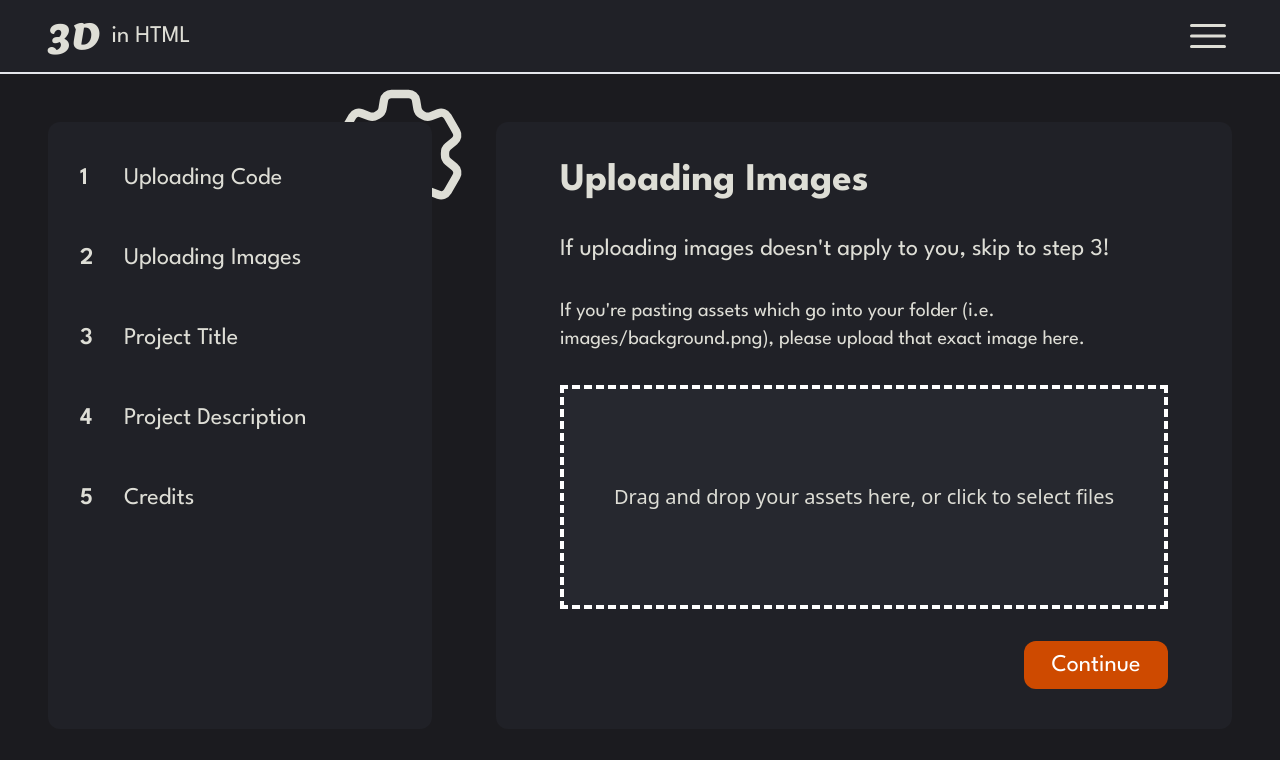
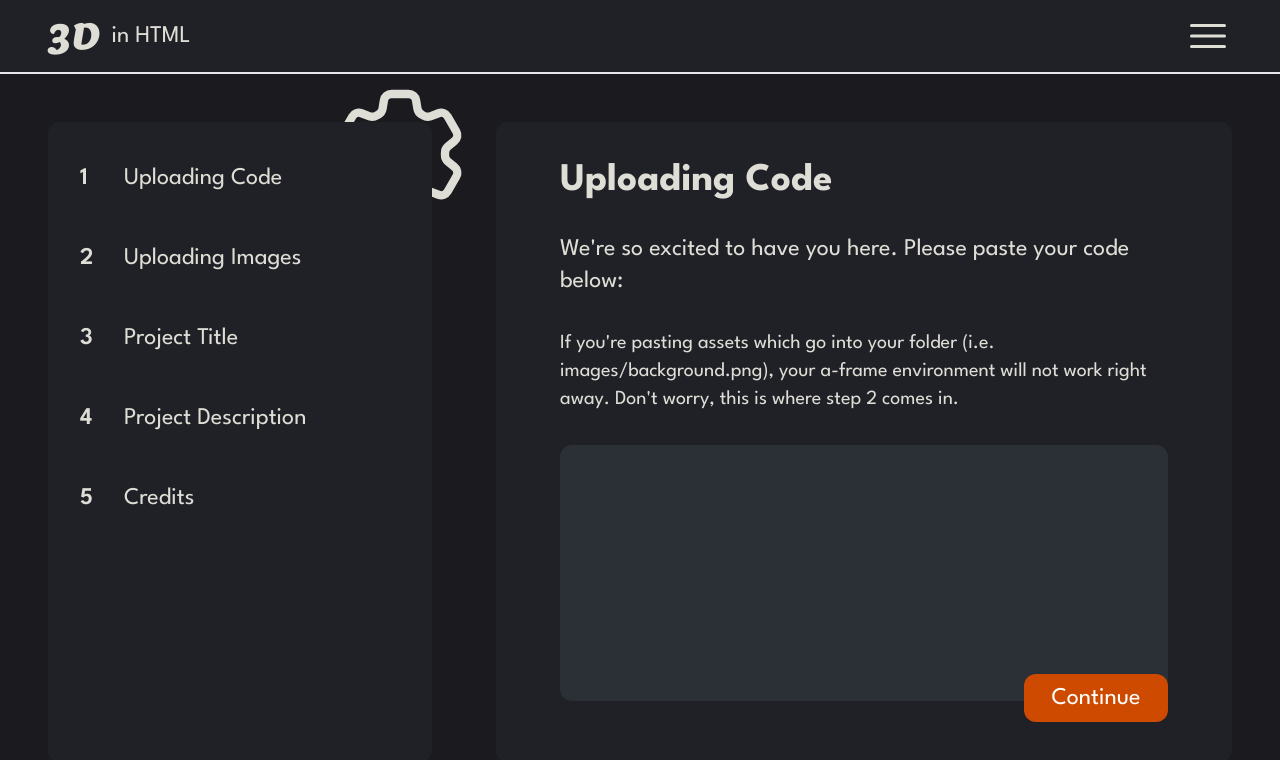
Before and after one commit to Larry-Larriee/3DinHTML, a React (Vite) app in the folder my-app/: page /contribute in a window 1280 px wide. Shown: the top 760 px of the page. Built offline with nearby package versions, Linux system fonts and the light colour scheme.

Commit message:
Contribute Page Part Two
added credits component. added project title component. added project description component. added cycle useState so users can navigate back and forth.

```diff
--- a/my-app/src/App.css
+++ b/my-app/src/App.css
@@ -70,6 +70,9 @@
   .w-192 {
     width: 36rem;
   }
+  .min-h-250 {
+    min-height: 40rem;
+  }
 }
 
 @layer utilities {
--- /dev/null
+++ b/my-app/src/components/Credits.jsx
@@ -0,0 +1,46 @@
+import React from "react";
+import PropTypes from "prop-types";
+import Cycle from "./helper/Cycle";
+
+Credits.propTypes = {
+  changeName: PropTypes.string.isRequired,
+  changeNameInputRef: PropTypes.object.isRequired,
+  changeCycleRemove: PropTypes.func.isRequired,
+  changeCycleSubmit: PropTypes.func.isRequired,
+};
+
+// Credits component is used specifically for the contribute page
+export default function Credits({
+  changeName,
+  changeNameInputRef,
+  changeCycleRemove,
+  changeCycleSubmit,
+}) {
+  return (
+    <>
+      <section className="bg-prim-2 flex w-full min-h-250 px-16 py-10 flex-col gap-8 rounded-xl relative">
+        <h1 className="font-bold text-4xxl text-prim-1 font-league">Credits</h1>
+        <p className="font-league text-prim-1 text-2xl">
+          Give yourself a name as credit!
+        </p>
+        <p className="font-league text-prim-1 text-xl">
+          If you have an account, this name will be autofilled for you.
+          Furthermore, you will not have an end tag attached to your name.
+          It&apos;s your name. No one else will be able to steal it.
+        </p>
+
+        <input
+          type="text"
+          className="h-12 bg-prim-4 rounded-xl p-5 text-prim-1"
+          onChange={() => changeName()}
+          ref={changeNameInputRef}
+        />
+
+        <Cycle
+          changeCycleRemove={changeCycleRemove}
+          changeCycleSubmit={changeCycleSubmit}
+        />
+      </section>
+    </>
+  );
+}
--- /dev/null
+++ b/my-app/src/components/ProjectDescription.jsx
@@ -0,0 +1,45 @@
+import React from "react";
+import PropTypes from "prop-types";
+import Cycle from "./helper/Cycle";
+
+ProjectDescription.propTypes = {
+  changeDescription: PropTypes.string.isRequired,
+  changeDescriptionInputRef: PropTypes.object.isRequired,
+  changeCycleAdd: PropTypes.func.isRequired,
+  changeCycleRemove: PropTypes.func.isRequired,
+};
+
+// ProjectDescription component is used specifically for the contribute page
+export default function ProjectDescription({
+  changeDescription,
+  changeDescriptionInputRef,
+  changeCycleAdd,
+  changeCycleRemove,
+}) {
+  return (
+    <>
+      <section className="bg-prim-2 flex w-full min-h-250 px-16 py-10 flex-col gap-8 rounded-xl relative">
+        <h1 className="font-bold text-4xxl text-prim-1 font-league">
+          Project Description
+        </h1>
+        <p className="font-league text-prim-1 text-2xl">Almost there!</p>
+        <p className="font-league text-prim-1 text-xl">
+          Let&apos;s give your project a description. Something simple. And
+          don&apos;t worry, leaving your description blank is fine too.
+        </p>
+
+        <input
+          type="text"
+          className="h-12 bg-prim-4 rounded-xl p-5 text-prim-1"
+          onChange={() => changeDescription()}
+          ref={changeDescriptionInputRef}
+        />
+
+        <Cycle
+          changeCycleRemove={changeCycleRemove}
+          changeCycleAdd={changeCycleAdd}
+        />
+      </section>
+    </>
+  );
+}
--- /dev/null
+++ b/my-app/src/components/ProjectTitle.jsx
@@ -0,0 +1,47 @@
+import React from "react";
+import PropTypes from "prop-types";
+import Cycle from "./helper/Cycle";
+
+ProjectTitle.propTypes = {
+  changeTitle: PropTypes.string.isRequired,
+  changeTitleInputRef: PropTypes.object.isRequired,
+  changeCycleAdd: PropTypes.func.isRequired,
+  changeCycleRemove: PropTypes.func.isRequired,
+};
+
+// ProjectTitle component is used specifically for the contribute page
+export default function ProjectTitle({
+  changeTitle,
+  changeTitleInputRef,
+  changeCycleAdd,
+  changeCycleRemove,
+}) {
+  return (
+    <>
+      <section className="bg-prim-2 flex w-full min-h-250 px-16 py-10 flex-col gap-8 rounded-xl relative">
+        <h1 className="font-bold text-4xxl text-prim-1 font-league">
+          Project Title
+        </h1>
+        <p className="font-league text-prim-1 text-2xl">
+          You&apos;re doing great!
+        </p>
+        <p className="font-league text-prim-1 text-xl">
+          Let&apos;s give your project a name. This will be the first thing
+          people see, so make it memorable (and clean please).
+        </p>
+
+        <input
+          type="text"
+          className="h-12 bg-prim-4 rounded-xl p-5 text-prim-1"
+          onChange={() => changeTitle()}
+          ref={changeTitleInputRef}
+        />
+
+        <Cycle
+          changeCycleRemove={changeCycleRemove}
+          changeCycleAdd={changeCycleAdd}
+        />
+      </section>
+    </>
+  );
+}
--- a/my-app/src/components/helper/UploadCode.jsx
+++ b/my-app/src/components/UploadCode.jsx
@@ -1,16 +1,22 @@
 import React from "react";
 import PropTypes from "prop-types";
+import Cycle from "./helper/Cycle";
 
 UploadCode.propTypes = {
   changeUserAframe: PropTypes.func.isRequired,
   textAreaAframeRef: PropTypes.object.isRequired,
+  changeCycleAdd: PropTypes.func.isRequired,
 };
 
 // UploadCode component is used specifically for the contribute page
-export default function UploadCode({ changeUserAframe, textAreaAframeRef }) {
+export default function UploadCode({
+  changeUserAframe,
+  textAreaAframeRef,
+  changeCycleAdd,
+}) {
   return (
     <>
-      <section className="bg-prim-2 flex w-full min-h-96 px-16 py-10 flex-col gap-8 rounded-xl">
+      <section className="bg-prim-2 flex w-full px-16 py-10 flex-col gap-8 rounded-xl min-h-250 relative">
         <h1 className="font-bold text-4xxl text-prim-1 font-league">
           Uploading Code
         </h1>
@@ -26,14 +32,10 @@ export default function UploadCode({ changeUserAframe, textAreaAframeRef }) {
         <textarea
           ref={textAreaAframeRef}
           onChange={() => changeUserAframe()}
-          className="overflow-y-auto w-11/12 h-64 resize-none bg-prim-4 rounded-xl p-5 text-prim-1"
+          className="overflow-y-auto h-64 resize-none bg-prim-4 rounded-xl p-5 text-prim-1 focus:outline-none"
         />
 
-        <div className="flex justify-end w-11/12">
-          <p className="text-2xl text-white bg-prim-5 font-league hover:cursor-pointer py-2 w-36 rounded-xl text-center">
-            Continue
-          </p>
-        </div>
+        <Cycle changeCycleAdd={changeCycleAdd} />
       </section>
     </>
   );
--- a/my-app/src/components/helper/UploadImages.jsx
+++ b/my-app/src/components/UploadImages.jsx
@@ -1,14 +1,22 @@
 import React, { useEffect } from "react";
 import PropTypes from "prop-types";
 import Dropzone from "react-dropzone";
+import Cycle from "./helper/Cycle";
 
 UploadImage.propTypes = {
   imageUpload: PropTypes.string,
   changeImageUpload: PropTypes.func.isRequired,
+  changeCycleAdd: PropTypes.func.isRequired,
+  changeCycleRemove: PropTypes.func.isRequired,
 };
 
-// UploadCode component is used specifically for the contribute page
-export default function UploadImage({ imageUpload, changeImageUpload }) {
+// UploadImage component is used specifically for the contribute page
+export default function UploadImage({
+  imageUpload,
+  changeImageUpload,
+  changeCycleAdd,
+  changeCycleRemove,
+}) {
   useEffect(() => {
     if (imageUpload) {
       console.log(imageUpload);
@@ -17,7 +25,7 @@ export default function UploadImage({ imageUpload, changeImageUpload }) {
 
   return (
     <>
-      <section className="bg-prim-2 flex w-full min-h-96 px-16 py-10 flex-col gap-8 rounded-xl">
+      <section className="bg-prim-2 flex w-full min-h-250 px-16 py-10 flex-col gap-8 rounded-xl relative">
         <h1 className="font-bold text-4xxl text-prim-1 font-league">
           Uploading Images
         </h1>
@@ -38,7 +46,6 @@ export default function UploadImage({ imageUpload, changeImageUpload }) {
             {/* getRootProps provides the nessessary props to the div like onDragOver */}
             {/* getInputProps provides the nessessary props to the input like onChange */}
             {({ getRootProps, getInputProps }) => (
-              <section className="w-full">
               <div
                 className="flex justify-center items-center w-full h-56 border-4 border-dashed border-white bg-prim-3 hover:cursor-pointer"
                 {...getRootProps()}
@@ -48,13 +55,21 @@ export default function UploadImage({ imageUpload, changeImageUpload }) {
                   Drag and drop your assets here, or click to select files
                 </p>
               </div>
-              </section>
             )}
           </Dropzone>
         </div>
 
-        <div className="flex justify-end">
-          <p className="text-2xl text-white bg-prim-5 font-league hover:cursor-pointer py-2 w-36 rounded-xl text-center">
+        <div className="flex justify-end gap-5 absolute bottom-10 right-16">
+          <p
+            className="text-2xl text-white bg-prim-5 font-league hover:cursor-pointer py-2 w-36 rounded-xl text-center"
+            onClick={() => changeCycleRemove()}
+          >
+            Back
+          </p>
+          <p
+            className="text-2xl text-white bg-prim-5 font-league hover:cursor-pointer py-2 w-36 rounded-xl text-center"
+            onClick={() => changeCycleAdd()}
+          >
             Continue
           </p>
         </div>
--- /dev/null
+++ b/my-app/src/components/helper/Cycle.jsx
@@ -0,0 +1,47 @@
+import React from "react";
+import PropTypes from "prop-types";
+
+Cycle.propTypes = {
+  changeCycleAdd: PropTypes.func,
+  changeCycleRemove: PropTypes.func,
+  changeCycleSubmit: PropTypes.func,
+};
+
+export default function Cycle({
+  changeCycleAdd = null,
+  changeCycleRemove = null,
+  changeCycleSubmit = null,
+}) {
+  return (
+    <>
+      <div className="flex justify-end gap-5 absolute bottom-10 right-16">
+        {changeCycleRemove && (
+          <p
+            className="text-2xl text-white bg-prim-5 font-league hover:cursor-pointer py-2 w-36 rounded-xl text-center"
+            onClick={() => changeCycleRemove()}
+          >
+            Back
+          </p>
+        )}
+
+        {changeCycleAdd && (
+          <p
+            className="text-2xl text-white bg-prim-5 font-league hover:cursor-pointer py-2 w-36 rounded-xl text-center"
+            onClick={() => changeCycleAdd()}
+          >
+            Continue
+          </p>
+        )}
+
+        {changeCycleSubmit && (
+          <p
+            className="text-2xl text-white bg-green-700 font-league hover:cursor-pointer py-2 w-36 rounded-xl text-center"
+            onClick={() => changeCycleSubmit()}
+          >
+            Continue
+          </p>
+        )}
+      </div>
+    </>
+  );
+}
--- a/my-app/src/pages/Contribute.jsx
+++ b/my-app/src/pages/Contribute.jsx
@@ -2,21 +2,55 @@ import React, { useState, useEffect, useRef } from "react";
 import Navigation from "../components/Navigation";
 
 import Step from "../components/helper/Step";
-import UploadCode from "../components/helper/UploadCode";
-import UploadImage from "../components/helper/UploadImages";
+
+import UploadCode from "../components/UploadCode";
+import UploadImage from "../components/UploadImages";
+import ProjectTitle from "../components/ProjectTitle";
+import ProjectDescription from "../components/ProjectDescription";
+import Credits from "../components/Credits";
 
 export default function Contribute() {
-  // let [userAframe, setUserAframe] = useState("");
-  // const textAreaAframeRef = useRef();
+  let [userAframe, setUserAframe] = useState("");
+  const textAreaAframeRef = useRef();
 
-  // const changeUserAframe = () => {
-  //   setUserAframe(textAreaAframeRef.current.value);
-  // };
+  const changeUserAframe = () => {
+    setUserAframe(textAreaAframeRef.current.value);
+  };
 
   let [imageUpload, setImageUpload] = useState("");
 
   const changeImageUpload = (acceptedFile) => {
     setImageUpload(acceptedFile[0]["name"]);
+  };
+
+  let [title, setTitle] = useState("");
+  const changeTitle = () => {
+    setTitle(changeTitleInputRef.current.value);
+  };
+  const changeTitleInputRef = useRef();
+
+  let [description, setDescription] = useState("");
+  const changeDescription = () => {
+    setDescription(changeDescriptionInputRef.current.value);
+  };
+  const changeDescriptionInputRef = useRef();
+
+  let [name, setName] = useState("");
+  const changeName = () => {
+    setName(changeNameInputRef.current.value);
+  };
+  const changeNameInputRef = useRef();
+
+  let [cycle, setCycle] = useState(0);
+  const changeCycleAdd = () => {
+    setCycle((prev) => prev + 1);
+  };
+  const changeCycleRemove = () => {
+    setCycle((prev) => prev - 1);
+  };
+  const changeCycleSubmit = () => {
+    // submit the form with a fetch
+    console.log("submitted");
   };
 
   return (
@@ -53,15 +87,49 @@ export default function Contribute() {
             </svg>
           </article>
 
-          {/* <UploadCode
+          {cycle === 0 && (
+            <UploadCode
               changeUserAframe={changeUserAframe}
               textAreaAframeRef={textAreaAframeRef}
-          /> */}
+              changeCycleAdd={changeCycleAdd}
+            />
+          )}
 
+          {cycle === 1 && (
             <UploadImage
               imageUpload={imageUpload}
               changeImageUpload={changeImageUpload}
+              changeCycleAdd={changeCycleAdd}
+              changeCycleRemove={changeCycleRemove}
             />
+          )}
+
+          {cycle === 2 && (
+            <ProjectTitle
+              changeTitle={changeTitle}
+              changeTitleInputRef={changeTitleInputRef}
+              changeCycleAdd={changeCycleAdd}
+              changeCycleRemove={changeCycleRemove}
+            />
+          )}
+
+          {cycle === 3 && (
+            <ProjectDescription
+              changeDescription={changeDescription}
+              changeDescriptionInputRef={changeDescriptionInputRef}
+              changeCycleAdd={changeCycleAdd}
+              changeCycleRemove={changeCycleRemove}
+            />
+          )}
+
+          {cycle === 4 && (
+            <Credits
+              changeName={changeName}
+              changeNameInputRef={changeNameInputRef}
+              changeCycleRemove={changeCycleRemove}
+              changeCycleSubmit={changeCycleSubmit}
+            />
+          )}
         </div>
       </div>
     </>
```
Lines whose indentation alone changed are shown as unchanged.
